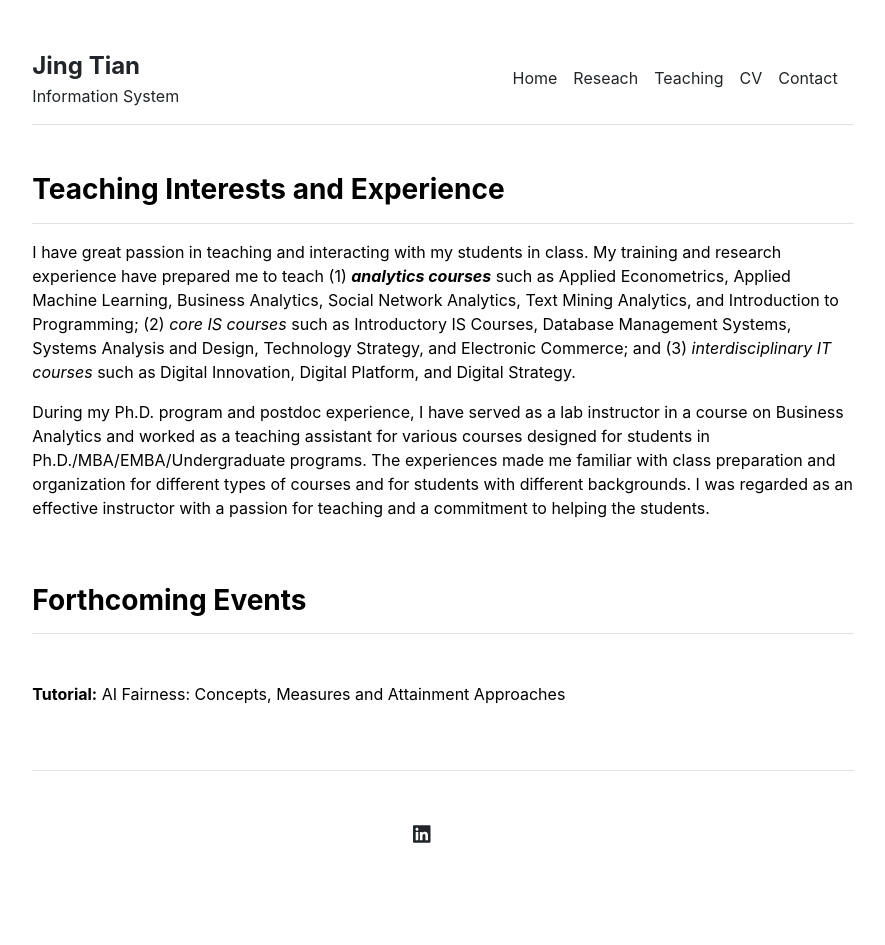
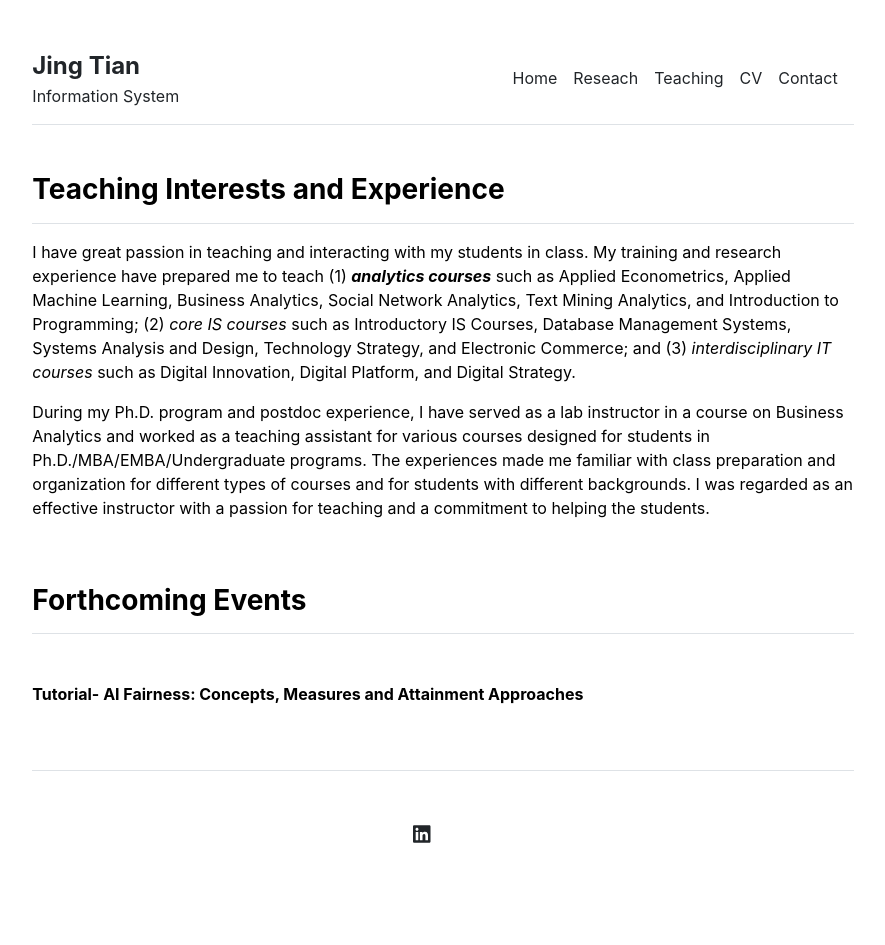
Before and after one commit to jingtianIS/jingtianIS.github.io, a Jekyll site: the page built from teaching.md, in a window 1280 px wide. Shown: the whole page, without its empty margins (197-1082 px from the left). Built offline with Jekyll 4.4.1, drawn with Linux system fonts in a browser that asks for light colours.

```diff
--- a/_includes/teaching.html
+++ b/_includes/teaching.html
@@ -10,6 +10,6 @@
 <div class="row g-5 mb-5">
   <div class="col-md-12">
     <h3 class="fw-bold border-bottom pb-3 mb-5">Forthcoming Events</h3>
-      <p><b>Tutorial:</b> AI Fairness: Concepts, Measures and Attainment Approaches </p>
+      <p><b>Tutorial- AI Fairness: Concepts, Measures and Attainment Approaches</b></p>
   </div>
 </div>
```
